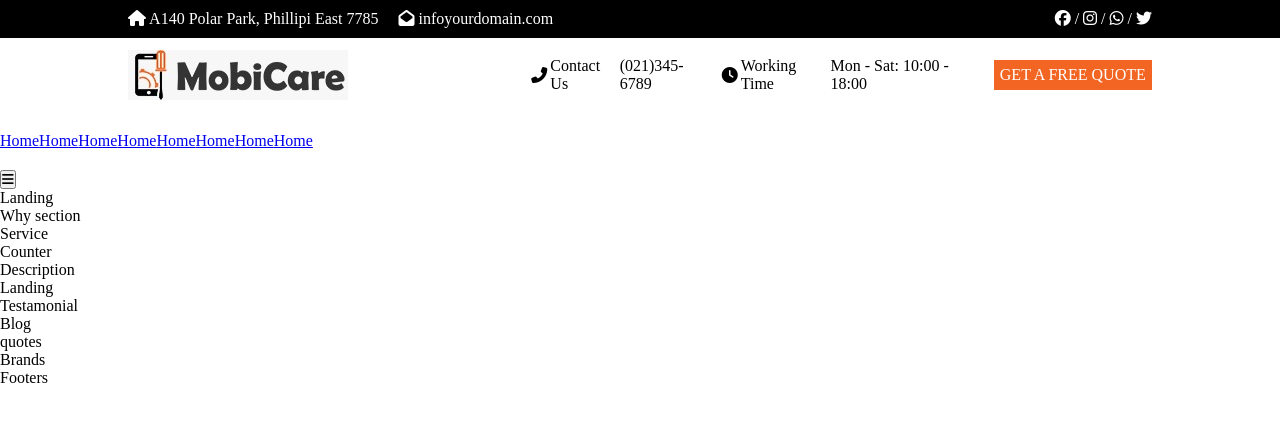
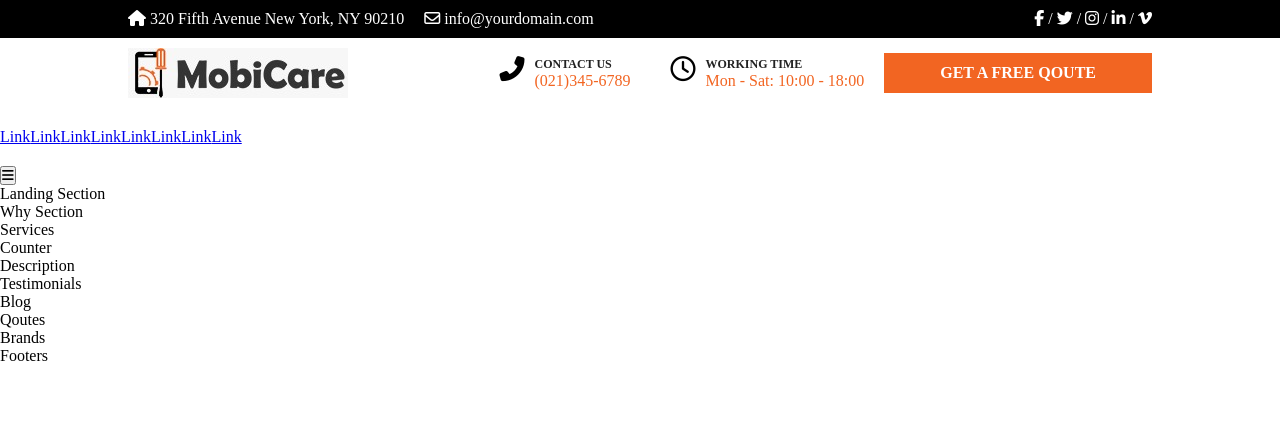
Before and after one commit to Mpendulo1/Mpendulo1, a plain HTML site: page index.html in a window 1280 px wide. Drawn offline with Linux system fonts and the light colour scheme.

Commit message:
first create navbar

```diff
--- a/index.html
+++ b/index.html
@@ -16,85 +16,80 @@
     ></script>
   </head>
   <div>
-    <!-- social bar -->
+    <body>
+      <!-- Social Bar -->
       <div id="social">
         <div class="social-contact">
-        <p><i class="fas fa-home"></i> A140 Polar Park, Phillipi East 7785</p>
-        <p><i class="fas fa-envelope-open"></i> infoyourdomain.com</p>
+          <p><i class="fas fa-home"></i> 320 Fifth Avenue New York, NY 90210</p>
+          <p><i class="far fa-envelope"></i> info@yourdomain.com</p>
         </div>
         <div>
-        <i class="fab fa-facebook"></i> / <i class="fab fa-instagram"></i> /
-        <i class="fab fa-whatsapp"></i> / <i class="fab fa-twitter"></i>
+          <i class="fab fa-facebook-f"></i> / <i class="fab fa-twitter"></i> /
+          <i class="fab fa-instagram"></i> / <i class="fab fa-linkedin-in"></i> /
+          <i class="fab fa-vimeo-v"></i>
         </div>
       </div>
 
-    <!-- contact bar -->
+      <!-- Contact Bar -->
       <div id="contact">
         <img src="./images/logo.jpg" alt="Mobile Repair Logo" />
-      <div class="contact-wrapper">
-
-          <div class="hearder-right">
-            <class class="header-top"></class>
-            <div>
-          <i class="fas fa-phone-alt"></i>
+        <div class="contact-details">
+          <!-- Phone -->
           <div class="contact-information">
-          <p>Contact Us</p><br>
-          <p>(021)345-6789</p>
+            <i class="contact-icon fas fa-phone-alt"></i>
+            <div class="contact-heading">
+              <p class="contact-heading-top">Contact Us</p>
+              <p class="contact-heading-bottom">(021)345-6789</p>
+            </div>
+          </div>
+          <!-- Working Time -->
+          <div class="contact-information">
+            <i class="contact-icon far fa-clock"></i>
+            <div class="contact-heading">
+              <p class="contact-heading-top">Working Time</p>
+              <p class="contact-heading-bottom">Mon - Sat: 10:00 - 18:00</p>
+            </div>
+          </div>
+          <!-- Button -->
+          <a href="#" class="button">Get a free qoute</a>
         </div>
       </div>
 
-      <div>
-        <i class="fas fa-clock"></i>
-        <div>
-          <p>Working Time</p>
-
-        <p>Mon - Sat: 10:00 - 18:00</p>
-        </div>
-        </div>
-      </div>
-      <a href="#" class="button">Get a free quote</a>
-
-    </div>
-  </div>
-
-    <!-- navigation bar -->
-
-    <nav id="nav-bar">
+      <!-- Navigation Bar -->
+      <nav id="navbar">
         <ul class="navbar-links">
-        <li class="navbar-links"><a href="#">Home</a></li>
-        <li class="navbar-links"><a href="#">Home</a></li>
-        <li class="navbar-links"><a href="#">Home</a></li>
-        <li class="navbar-links"><a href="#">Home</a></li>
-        <li class="navbar-links"><a href="#">Home</a></li>
-        <li class="navbar-links"><a href="#">Home</a></li>
-        <li class="navbar-links"><a href="#">Home</a></li>
-        <li class="navbar-links"><a href="#">Home</a></li>
-
+          <li class="navbar-links"><a href="#">Link</a></li>
+          <li class="navbar-links"><a href="#">Link</a></li>
+          <li class="navbar-links"><a href="#">Link</a></li>
+          <li class="navbar-links"><a href="#">Link</a></li>
+          <li class="navbar-links"><a href="#">Link</a></li>
+          <li class="navbar-links"><a href="#">Link</a></li>
+          <li class="navbar-links"><a href="#">Link</a></li>
+          <li class="navbar-links"><a href="#">Link</a></li>
         </ul>
         <button class="mobile-menu"><i class="fas fa-bars"></i></button>
         <i class="fas fa-search search-icon"></i>
       </nav>
-    <!-- landing section -->
-    <header>Landing</header>
-    <!-- why section -->
-    <section>Why section</section>
-    <!-- service section -->
-    <section>Service</section>
-    <!--counter section  -->
+
+      <!-- Landing Section -->
+      <header>Landing Section</header>
+      <!-- Why Section -->
+      <section>Why Section</section>
+      <!-- Services Section -->
+      <section>Services</section>
+      <!-- Counter Section -->
       <section>Counter</section>
-    <!--description section  -->
+      <!-- Description Section -->
       <section>Description</section>
-    <!-- landing section -->
-    <section>Landing</section>
-    <!-- Testamonial -->
-    <section>Testamonial</section>
-    <!-- blog sectiton -->
+      <!-- Testimonial Section -->
+      <section>Testimonials</section>
+      <!-- Blog Section -->
       <section>Blog</section>
-    <!-- quotes section -->
-    <section>quotes</section>
-    <!-- Brands section -->
+      <!-- Qoute Section -->
+      <section>Qoutes</section>
+      <!-- Branding Section -->
       <section>Brands</section>
-    <!-- footer area -->
+      <!-- Footer Areas -->
       <footer>Footers</footer>
     </body>
   </html>
--- a/styles/contact.css
+++ b/styles/contact.css
@@ -4,38 +4,61 @@
   justify-content: space-between;
   align-items: center;
 }
+
 .contact-wrapper {
   display: flex;
   align-items: center;
 }
 
-.contact-wrapper div {
-  display: flex;
-  align-items: center;
-  margin: 3px;
-}
-.contact-wrapper div {
+.contact-wrapper > div {
   display: flex;
   align-items: center;
 }
+
 .button {
   background-color: #f26522;
-  padding: 1% 1%;
+  padding: 2% 10%;
   color: white;
   text-decoration: none;
   white-space: nowrap;
   text-transform: uppercase;
-  font-weight: 60;
+  font-weight: 600;
   transition: all 0.3s;
 }
+
 .button:hover {
   background-color: #222;
 }
-.header-hightlight small {
-  display: block;
-  margin: 7px 0;
-  opacity: 0.9;
-  font-size: 80%;
+
+.contact-icon {
+  font-size: 25px;
+  margin-right: 10px;
+}
+
+.contact-heading p {
+  white-space: nowrap;
+}
+
+.contact-heading-top {
+  text-transform: uppercase;
+  font-size: 12px;
+  color: #222;
   font-weight: 600;
-  text-transform: uppercase;
 }
+
+.contact-heading-bottom {
+  color: #f26522;
+}
+
+.contact-information {
+  margin: 0 20px;
+}
+
+.contact-details {
+  display: flex;
+  justify-content: flex-end;
+  align-items: center;
+}
+
+.contact-information {
+  display: flex;
```
Lines whose indentation alone changed are shown as unchanged.
